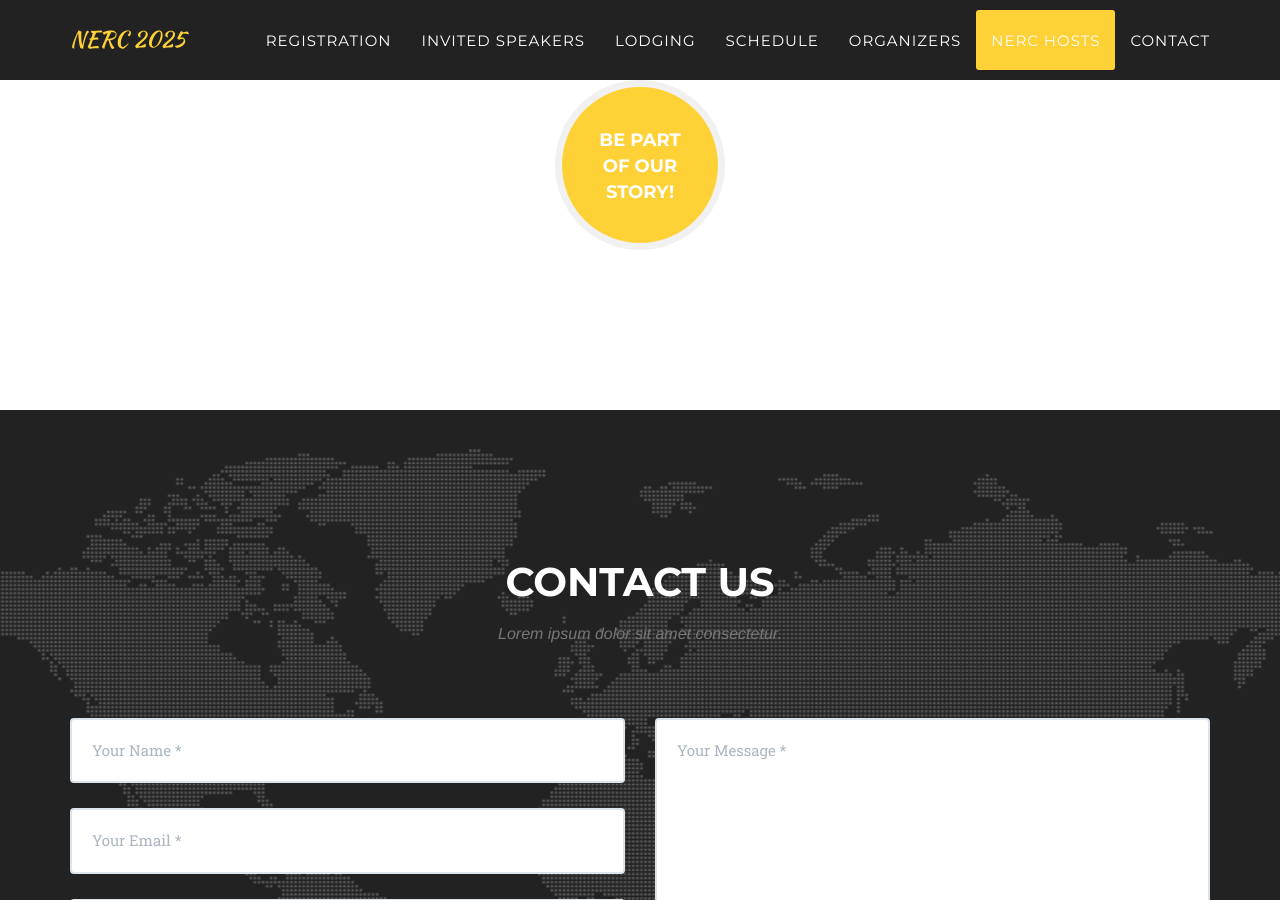
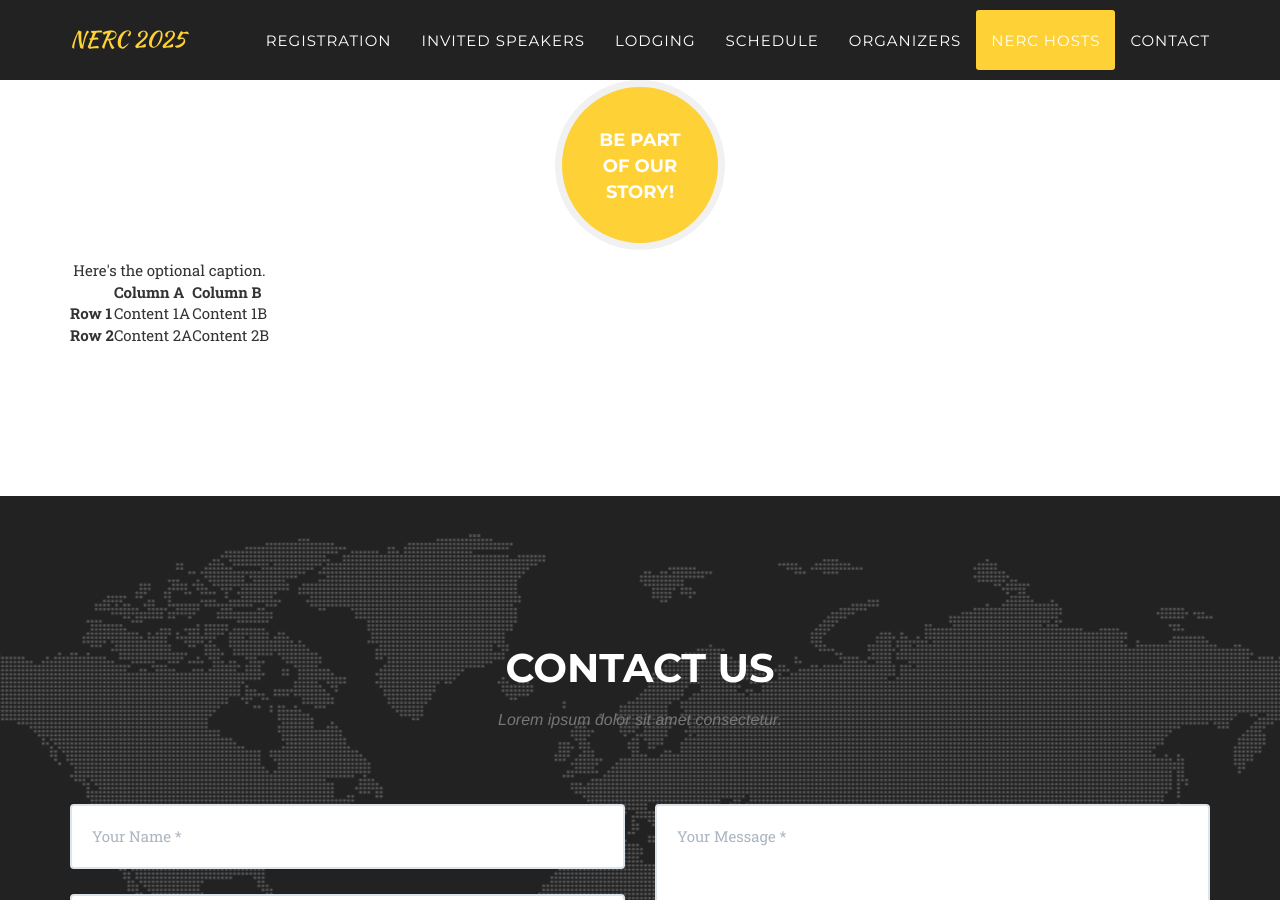
Before and after one commit to Cornell-Tech-AIRLab/cornell2025.nerc.io, a Jekyll site: the page built from index.html, in a window 1280 px wide and 900 px high, scrolled down 9961 px. Built offline with Jekyll 4.4.1, drawn with Linux system fonts in a browser that asks for light colours; some web fonts are replaced.

Commit message:
adding test table in nerc_hosts.html

```diff
--- a/_includes/nerc_hosts.html
+++ b/_includes/nerc_hosts.html
@@ -76,5 +76,28 @@
                     </ul>
                 </div>
             </div>
+
+            <table>
+                <caption>Here's the optional caption.</caption>
+                <thead>
+                    <tr>
+                        <th></th>
+                        <th>Column A</th>
+                        <th>Column B</th>
+                    </tr>
+                </thead>
+                <tbody>
+                    <tr>
+                        <th>Row 1</th>
+                        <td>Content 1A</td>
+                        <td>Content 1B</td>
+                    </tr>
+                    <tr>
+                        <th>Row 2</th>
+                        <td>Content 2A</td>
+                        <td>Content 2B</td>
+                    </tr>
+                </tbody>
+            </table>
         </div>
     </section>
```
